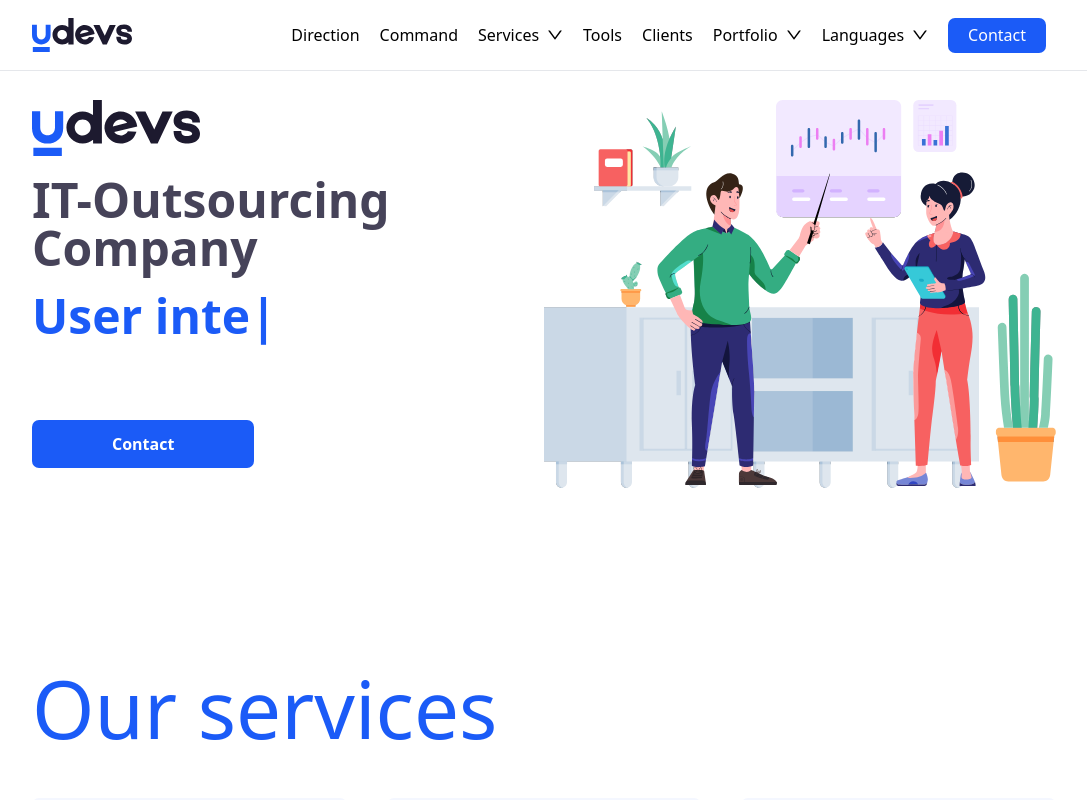
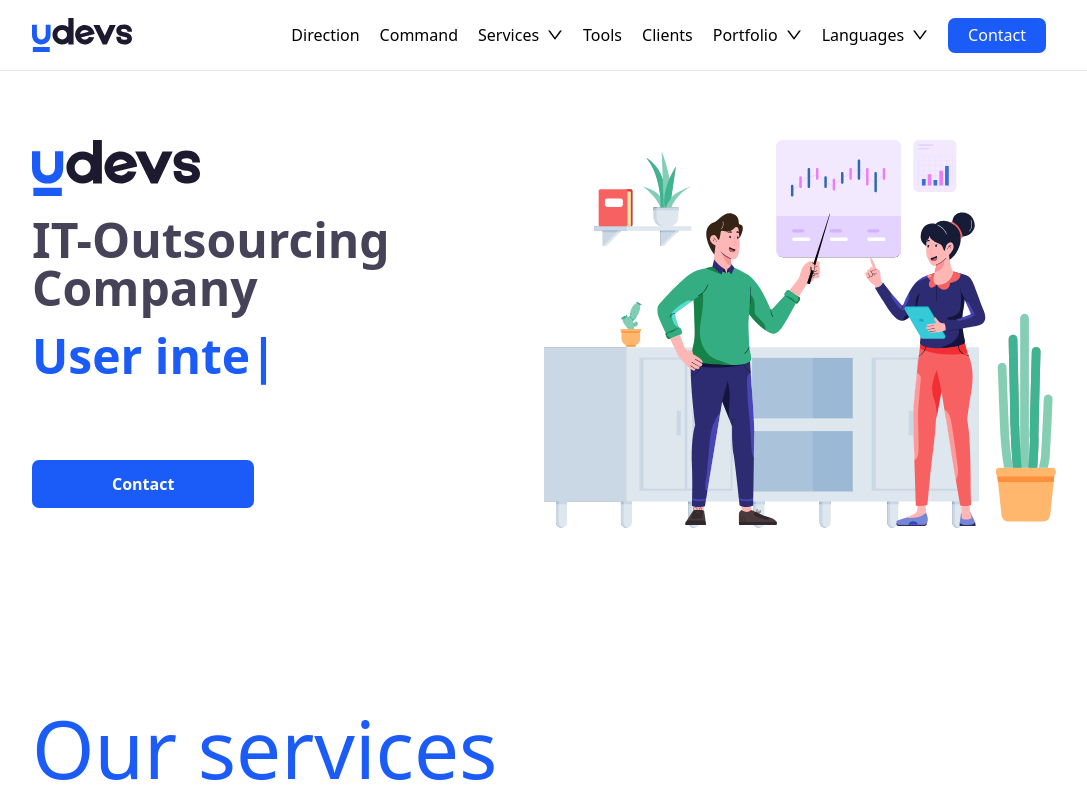
Before and after one commit to Nuriddinbek-1/udevs, a React (Vite) app: page / in a window 1280 px wide. Shown: the top 800 px of the page, without its empty margins (96-1183 px from the left). Built offline with nearby package versions, Linux system fonts and the light colour scheme.

Commit message:
margin corrected in ourservices

```diff
--- a/src/components/n2_main_page/MainPage.jsx
+++ b/src/components/n2_main_page/MainPage.jsx
@@ -12,7 +12,7 @@
 
   return (
     <div>
-      <div className="container flex flex-col lg:flex-row mt-10">
+      <div className="container flex flex-col lg:flex-row lg:pt-10">
 
         {/* left side of screen */}
         <div className="lg:basis-1/2 font-semibold text-center lg:text-left">
--- a/src/components/n3_our_services/OurServices.jsx
+++ b/src/components/n3_our_services/OurServices.jsx
@@ -25,7 +25,7 @@
   }, []);
 
   return (
-    <div className="mt-40" id="ourservices">
+    <div className="mt-20 lg:mt-40" id="ourservices">
       <div className="container">
 
         {/* title */}
```
